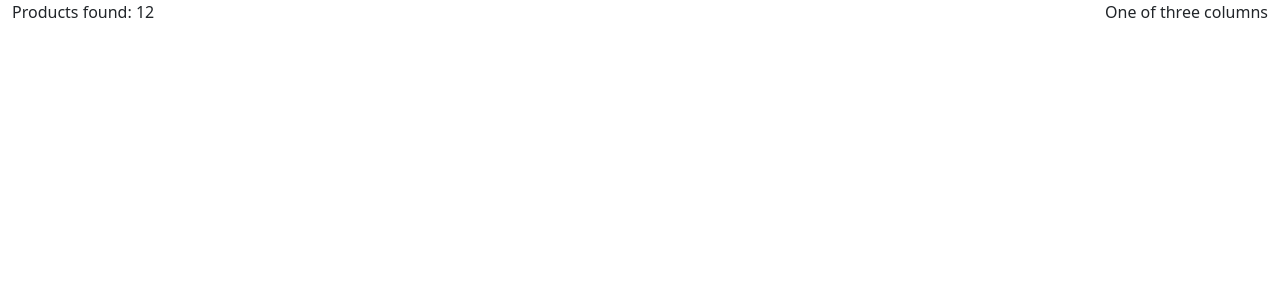
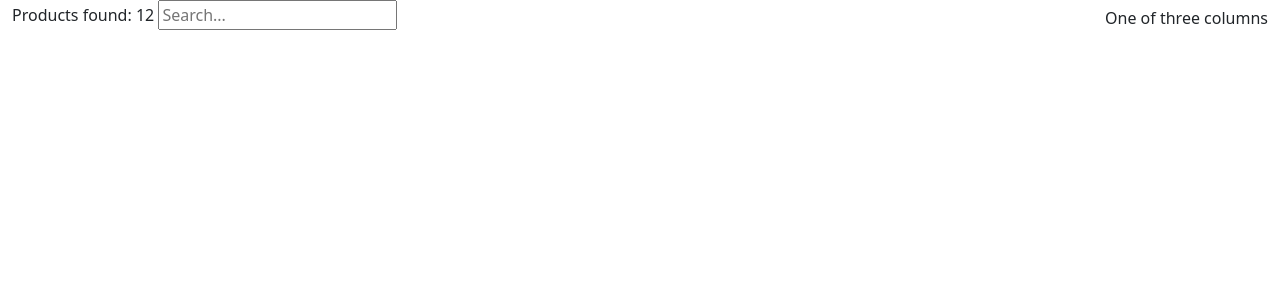
Before and after one commit to MansaRon/Vectra-Assessment, an Angular app: page /home in a window 1280 px wide. Shown: the top 300 px of the page. Built offline with nearby package versions, Linux system fonts and the light colour scheme.

Commit message:
added fomrsmodule, search input and filter logic

```diff
--- a/src/app/app.module.ts
+++ b/src/app/app.module.ts
@@ -7,6 +7,7 @@ import { RouterModule } from '@angular/router';
 import { AppRoutingModule } from './app-routing.module';
 import { HttpClientModule } from '@angular/common/http';
 import { ProductService } from './service/product.service';
+import { FormsModule } from '@angular/forms';
 
 @NgModule({
   declarations: [
@@ -17,7 +18,8 @@ import { ProductService } from './service/product.service';
     BrowserModule,
     RouterModule,
     AppRoutingModule,
-    HttpClientModule
+    HttpClientModule,
+    FormsModule
   ],
   providers: [ProductService],
   bootstrap: [AppComponent]
--- a/src/app/home/home.component.html
+++ b/src/app/home/home.component.html
@@ -1,7 +1,12 @@
 <div class="container-fluid">
     <div class="row">
         <div class="col align-self-start">
-            Products found: {{ totalProducts }}
+            <span>
+                Products found: {{ totalProducts }}
+            </span>
+            <span>
+                <input type="text" [(ngModel)]="searchKeyword" placeholder="Search..." (input)="filterProducts()">
+            </span>
         </div>
         <div class="col align-self-end text-end">
             One of three columns
--- a/src/app/home/home.component.ts
+++ b/src/app/home/home.component.ts
@@ -46,4 +46,18 @@ export class HomeComponent implements OnInit, OnDestroy {
     this.filteredProducts = [...this.products];
   }
 
+  filterProducts() {
+    this.filteredProducts = this.products.filter(product =>
+        product.name.toLowerCase().includes(this.searchKeyword.toLowerCase()) ||
+        product.category.toLowerCase().includes(this.searchKeyword.toLowerCase()) ||
+        product.price.toString().includes(this.searchKeyword)
+      )
+      .filter(product =>
+        this.selectedCategory ? product.category === this.selectedCategory : true
+      );
+
+    if (!this.showAll) {
+      this.filteredProducts = this.filteredProducts.slice(0, 8);
+    }
+  }
 }
```
